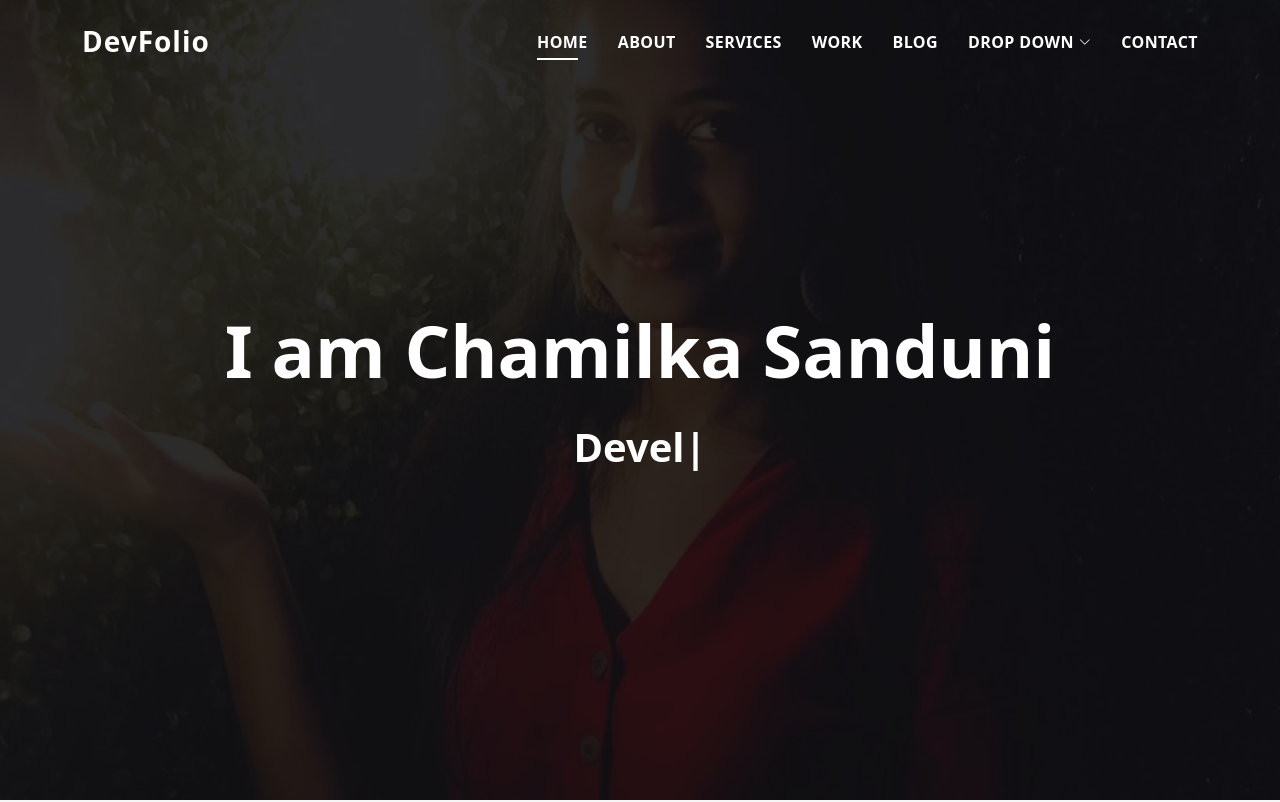
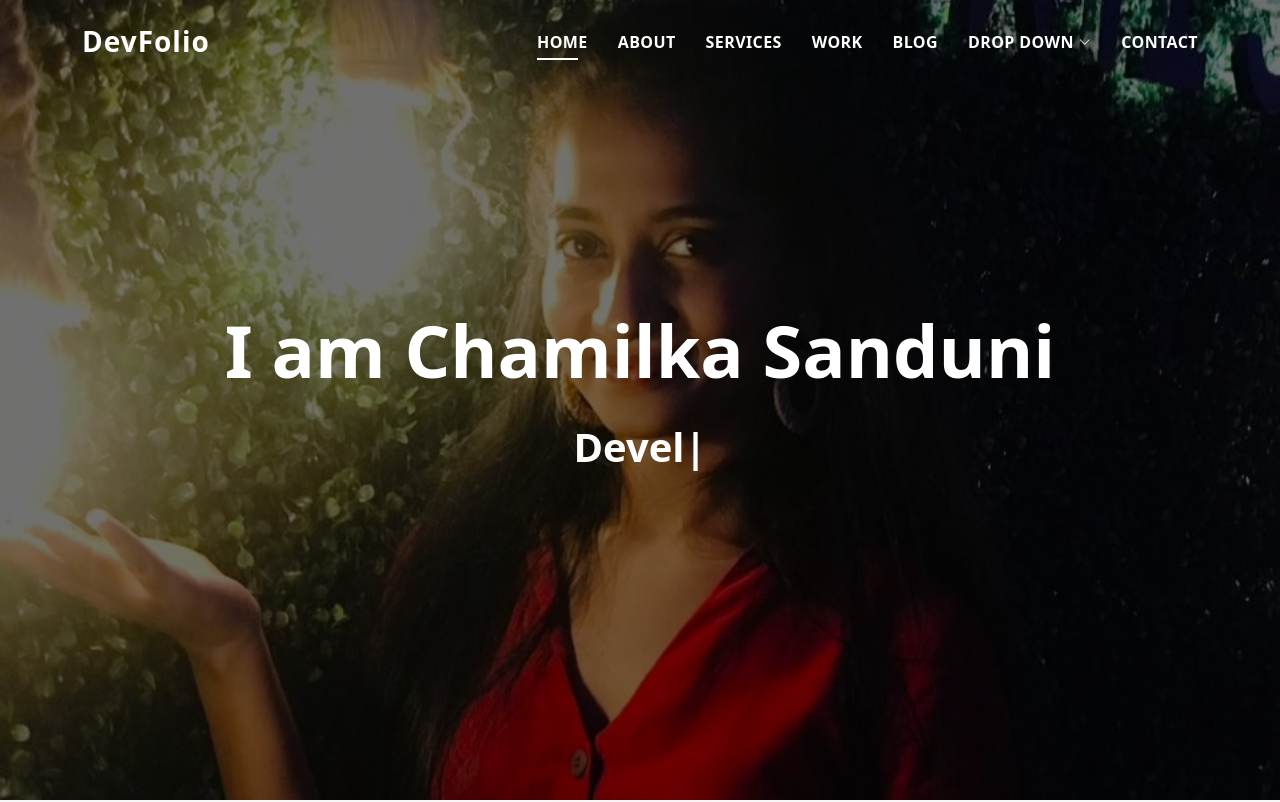
Before and after one commit to Chamilka-sandu/Chamilka-sandu.github.io, a plain HTML site: page DevFolio/DevFolio/index.html in a window 1280 px wide. Shown: the top 802 px of the page. Drawn offline with Linux system fonts and the light colour scheme.

Commit message:
change img

```diff
--- a/DevFolio/DevFolio/index.html
+++ b/DevFolio/DevFolio/index.html
@@ -73,7 +73,7 @@
   </header><!-- End Header -->
 
   <!-- ======= Hero Section ======= -->
-  <div id="hero" class="hero route bg-image"  style="background-image: url(assets/img/Frame\ 1.png)" widtht="100%" height="auto" >
+  <div id="hero" class="hero route bg-image"  style="background-image: url(assets/img/me.jpg)" max width="100%" height="auto" >
     <div class="overlay-itro"></div>
     <div class="hero-content display-table">
       <div class="table-cell">
```
Also changed, not shown: DevFolio/DevFolio/assets/img/me.jpg (added).
